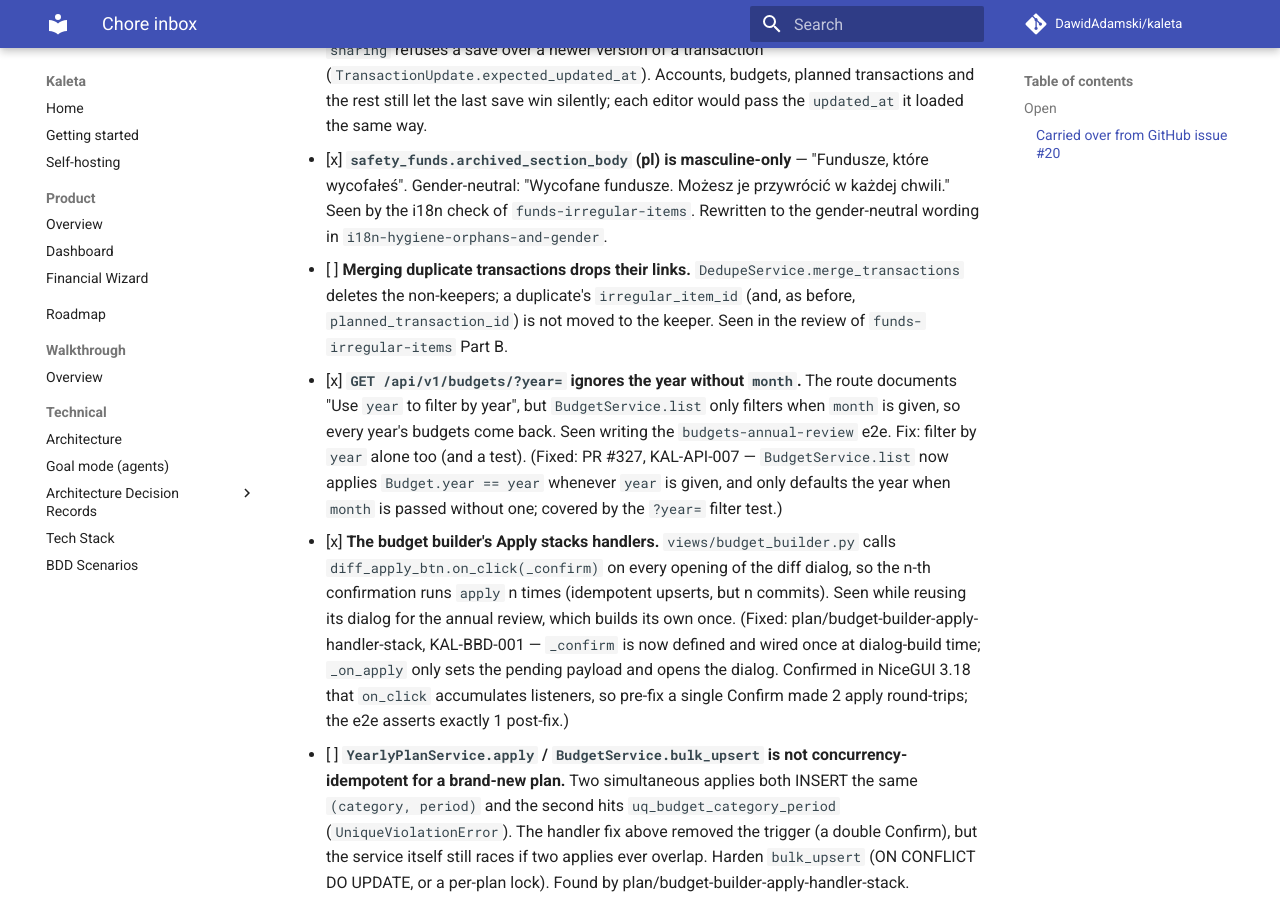
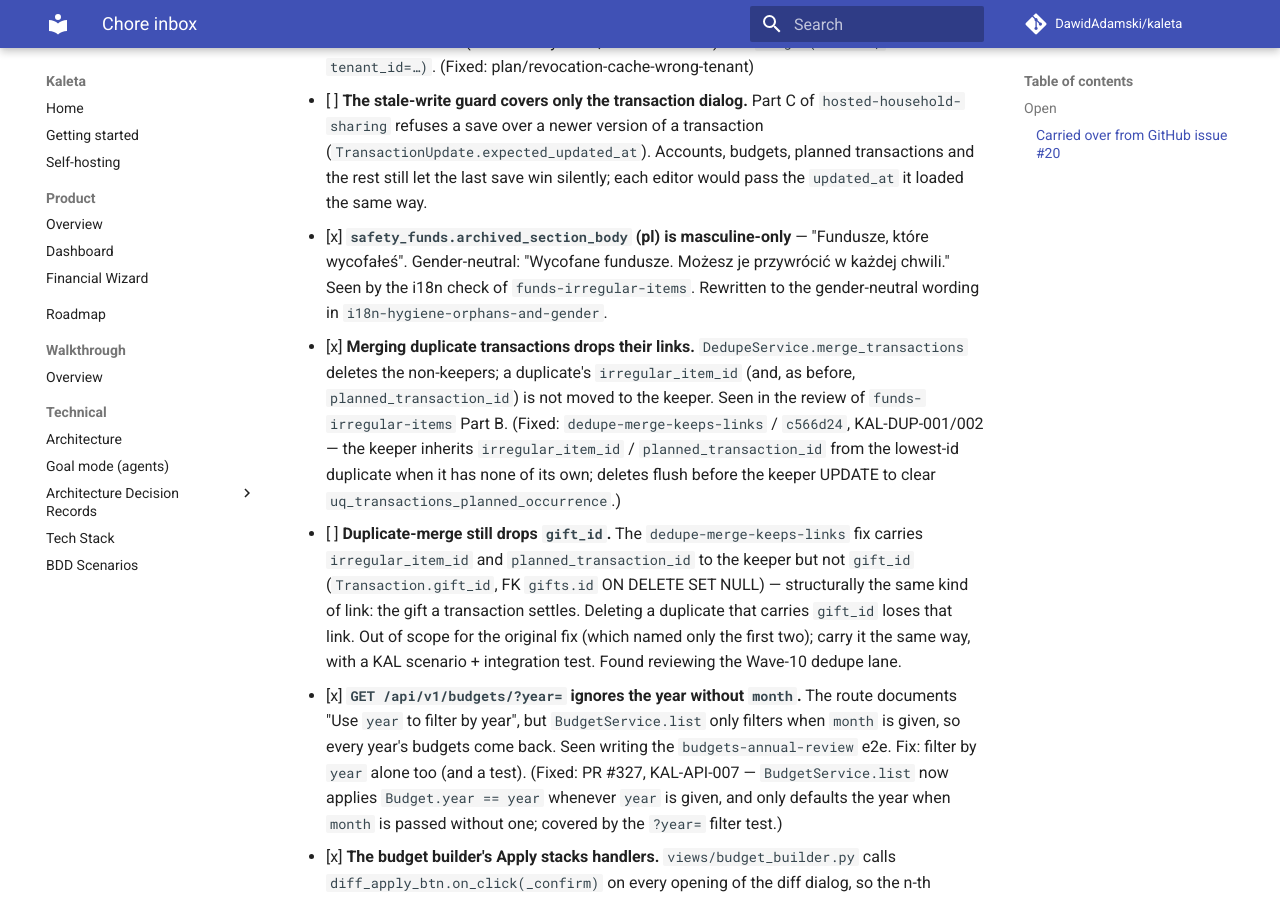
Before and after one commit to DawidAdamski/kaleta, an MkDocs documentation site: the page built from docs/plans/chores.md, in a window 1280 px wide and 900 px high, scrolled down 11825 px. Built offline with MkDocs 1.6.1 and Material for MkDocs 9.7.7, drawn with Linux system fonts in a browser that asks for light colours; comment, search, counter and statistics services are not loaded; some of the changed text lies outside the part shown.

Commit message:
chore(plans): archive two merged fixes, reconcile stale chore boxes
moneyflow-transfer-direction (c631f37, KAL-FLW-005) and
dedupe-merge-keeps-links (c566d24, KAL-DUP-001/002) both shipped on main
but their plans were left `in-progress` and their chore boxes unchecked
(the post-merge archival step was missed). Archive both plans with their
commit refs, tick the two chore boxes, and log the follow-up the dedupe
review surfaced: duplicate-merge still drops `gift_id`, which the fix
deliberately left out of scope.

Doc-only: no src/ or test changes. Doc-link checker and spec_coverage green.

Co-Authored-By: Claude Opus 4.8 <noreply@anthropic.com>

```diff
--- a/docs/plans/chores.md
+++ b/docs/plans/chores.md
@@ -348,7 +348,7 @@ check it still reproduces before acting on it.
       (action does not proceed), while the success-path `clear()` is
       best-effort so a correct credential is not blocked by a cleanup that
       cannot reach Redis.
-- [ ] `MoneyFlowService` reads a transfer's direction as "lower id is the
+- [x] `MoneyFlowService` reads a transfer's direction as "lower id is the
       source leg" (`src.id < dst.id`). Rows paired after the fact
       (`TransactionService.pair_as_transfer`, import "accept") can have the
       incoming leg older than the outgoing one, so the flow is drawn
@@ -357,6 +357,10 @@ check it still reproduces before acting on it.
       `plan/transfers-manual-pairing`. The direction is stored now
       (`Transaction.transfer_direction`, `plan/accounts-ledger-balances`):
       join on the `out` leg instead of the id order.
+      (Fixed: `moneyflow-transfer-direction` / `c631f37`, KAL-FLW-005 —
+      `_net_transfers` selects the source leg by `transfer_direction == OUT`
+      with a both-legs-NULL id-order fallback. Covered by an integration case
+      that forces the incoming leg to the lower id.)
 - [x] A planned transfer (`SalaryService.create_salary_plan`, "Pay
       yourself a salary") posts only its outgoing leg on the source
       account. The target account is named only in the description, so
@@ -568,10 +572,22 @@ check it still reproduces before acting on it.
       które wycofałeś". Gender-neutral: "Wycofane fundusze. Możesz je przywrócić w
       każdej chwili." Seen by the i18n check of `funds-irregular-items`.
       Rewritten to the gender-neutral wording in `i18n-hygiene-orphans-and-gender`.
-- [ ] **Merging duplicate transactions drops their links.** `DedupeService.merge_transactions`
+- [x] **Merging duplicate transactions drops their links.** `DedupeService.merge_transactions`
       deletes the non-keepers; a duplicate's `irregular_item_id` (and, as before,
       `planned_transaction_id`) is not moved to the keeper. Seen in the review of
       `funds-irregular-items` Part B.
+      (Fixed: `dedupe-merge-keeps-links` / `c566d24`, KAL-DUP-001/002 — the
+      keeper inherits `irregular_item_id` / `planned_transaction_id` from the
+      lowest-id duplicate when it has none of its own; deletes flush before the
+      keeper UPDATE to clear `uq_transactions_planned_occurrence`.)
+- [ ] **Duplicate-merge still drops `gift_id`.** The `dedupe-merge-keeps-links`
+      fix carries `irregular_item_id` and `planned_transaction_id` to the keeper
+      but not `gift_id` (`Transaction.gift_id`, FK `gifts.id` ON DELETE SET
+      NULL) — structurally the same kind of link: the gift a transaction
+      settles. Deleting a duplicate that carries `gift_id` loses that link. Out
+      of scope for the original fix (which named only the first two); carry it
+      the same way, with a KAL scenario + integration test. Found reviewing the
+      Wave-10 dedupe lane.
 - [x] **`GET /api/v1/budgets/?year=` ignores the year without `month`.** The route
       documents "Use `year` to filter by year", but `BudgetService.list` only filters
       when `month` is given, so every year's budgets come back. Seen writing the
```
Also changed, not shown: docs/plans/archive/dedupe-merge-keeps-links.md (renamed from docs/plans/dedupe-merge-keeps-links.md, +12 -2 lines), docs/plans/archive/moneyflow-transfer-direction.md (renamed from docs/plans/moneyflow-transfer-direction.md, +12 -2 lines).
